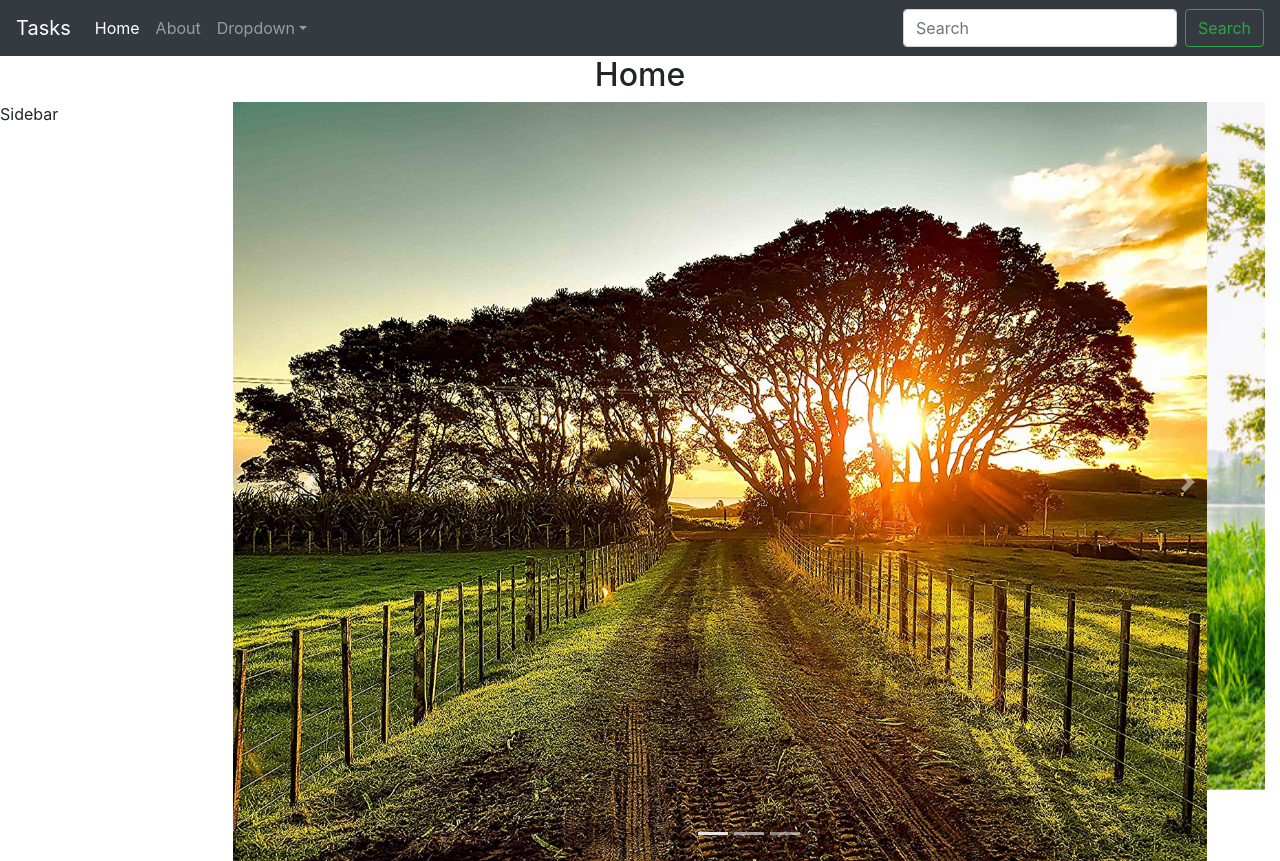
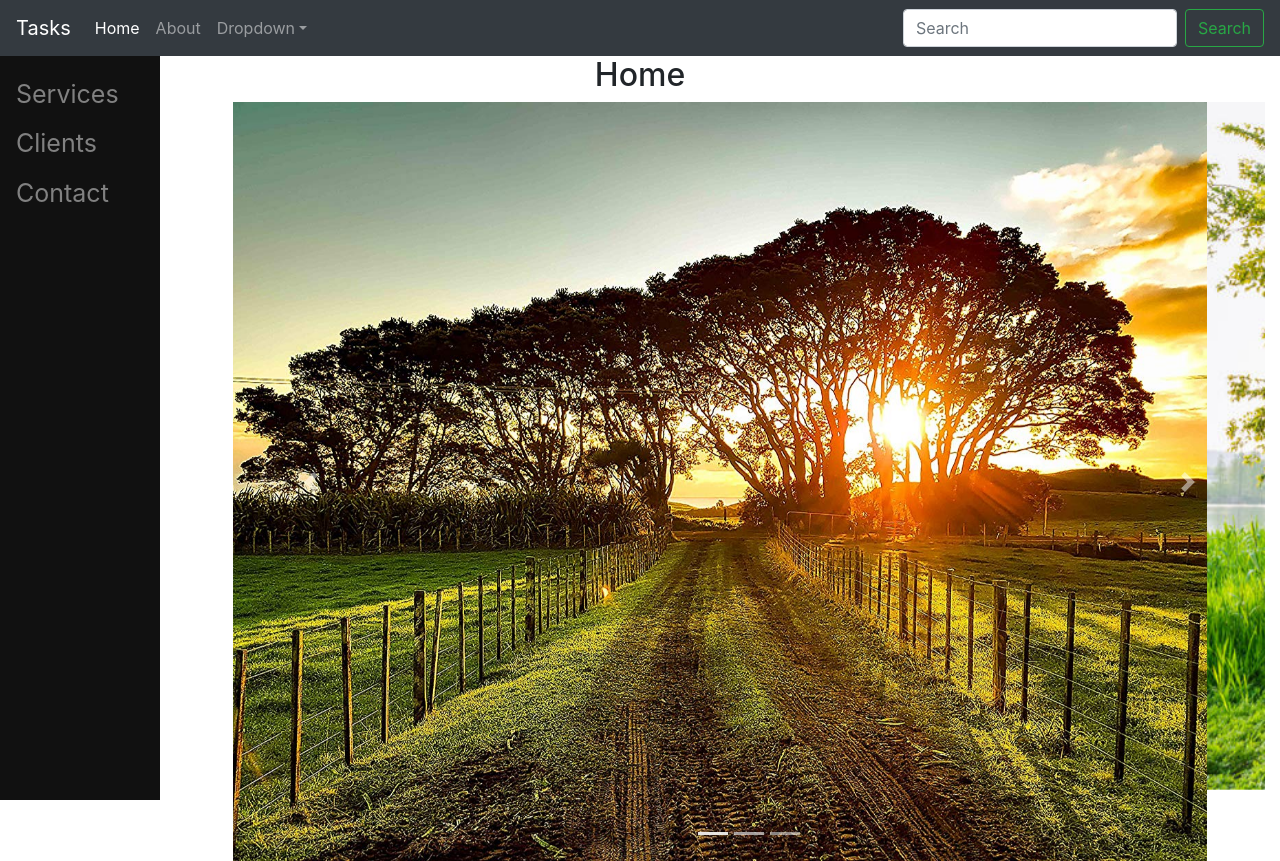
Before and after one commit to BharathGithubUser/react-learnings, a React (Create React App) app: page / in a window 1280 px wide. Built offline with nearby package versions, Linux system fonts and the light colour scheme.

Commit message:
Added the Side Bar Design

```diff
--- a/src/App.css
+++ b/src/App.css
@@ -26,3 +26,38 @@
   from { transform: rotate(0deg); }
   to { transform: rotate(360deg); }
 }
+
+.sidenav {
+  height: 100%;
+  width: 160px;
+  position: fixed;
+  z-index: 1;
+  top: 0;
+  left: 0;
+  background-color: #111;
+  overflow-x: hidden;
+  padding-top: 20px;
+}
+
+.sidenav a {
+  padding: 6px 8px 6px 16px;
+  text-decoration: none;
+  font-size: 25px;
+  color: #818181;
+  display: block;
+}
+
+.sidenav a:hover {
+  color: #f1f1f1;
+}
+
+.main {
+  margin-left: 160px; /* Same as the width of the sidenav */
+  font-size: 28px; /* Increased text to enable scrolling */
+  padding: 0px 10px;
+}
+
+@media screen and (max-height: 450px) {
+  .sidenav {padding-top: 15px;}
+  .sidenav a {font-size: 18px;}
+}
--- a/src/components/Home.js
+++ b/src/components/Home.js
@@ -1,5 +1,6 @@
 import React, { Component } from 'react';
 import NavBar from "./NavBar"
+import SideBar from './SideBar'
 import Slider from './carousel/slider';
 
 class Home extends Component {
@@ -8,7 +9,7 @@ class Home extends Component {
       <div>
         <h2 className="text-center">Home</h2>
         <div className="row">
-          <div className="col-sm-2">Sidebar</div>
+          <div className="col-sm-2"><SideBar/></div>
           <div className="col-sm-10">
             <div className="container-fluid">
               <div className="row">
--- a/src/components/SideBar.js
+++ b/src/components/SideBar.js
@@ -1,8 +1,15 @@
-import React, {Component} from "react"
+import React, { Component } from "react"
+import '../App.css';
 class SideBar extends Component {
     render() {
-        return(
-
+        return (
+            <div className="sidenav">
+                <a href="#about">About</a>
+                <a href="#services">Services</a>
+                <a href="#clients">Clients</a>
+                <a href="#contact">Contact</a>
+            </div>
         )
     }
 }
+export default SideBar
--- a/src/components/carousel/slider.js
+++ b/src/components/carousel/slider.js
@@ -18,7 +18,7 @@ class Slider extends Component {
                             <img className="d-block w-100" src={sliderImg1} alt="First slide" />
                         </div>
                         <div className="carousel-item">
-                            <img style={{width: '100%'}}className="d-block w-100" src={sliderImg2} alt="Second slide" />
+                            <img className="d-block w-100" src={sliderImg2} alt="Second slide" />
                         </div>
                         <div className="carousel-item">
                             <img className="d-block w-100" src={sliderImg3} alt="Third slide" />
```
